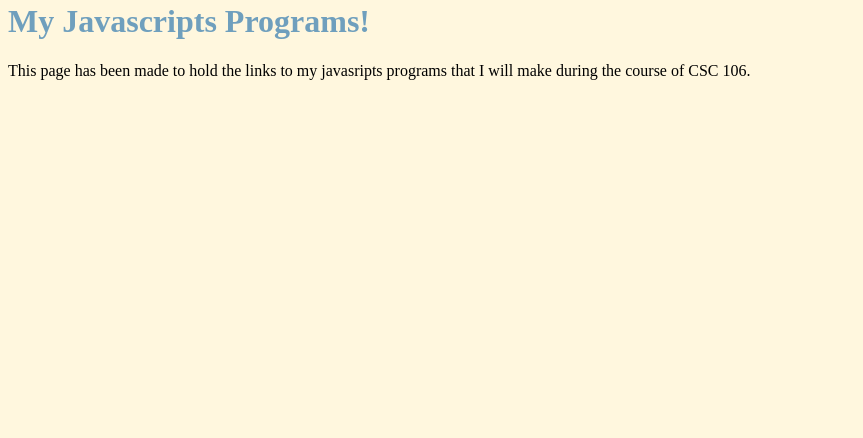
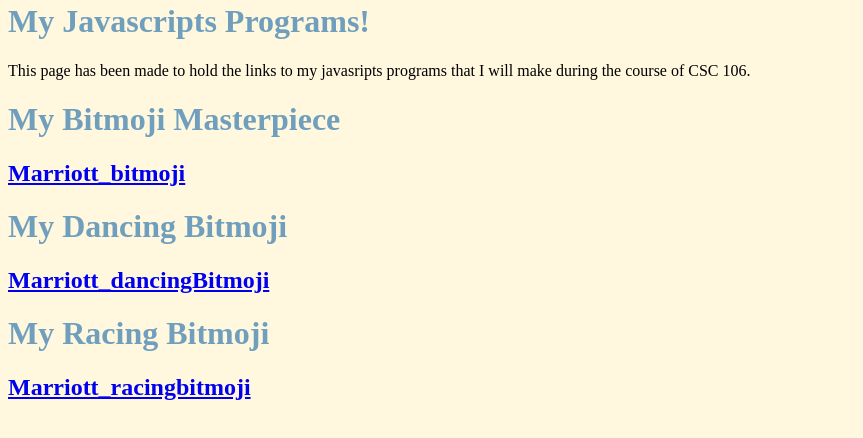
Before and after one commit to cmarriott267/cmarriott267.github.io, a plain HTML site: page javascripts.html in a window 1280 px wide. Shown: the part 308-746 px from the top of the page, without its empty margins (0-863 px from the left). Drawn offline with Linux system fonts and the light colour scheme; a script that the page names is missing.

Commit message:
Update javascripts.html

```diff
--- a/javascripts.html
+++ b/javascripts.html
@@ -44,7 +44,24 @@
         This page has been made to hold the links to my javasripts programs that I will make during the course of CSC 106.
         </p>
 
-    </body>
+    <h1>My Bitmoji Masterpiece</h1>
+
+        <p>
+            <h2><a href="https://www.khanacademy.org/computer-programming/marriott_bitmoji/6515318737043456">Marriott_bitmoji</a></h2><script src="https://www.khanacademy.org/computer-programming/marriott_bitmoji/6515318737043456/embed.js?editor=no&buttons=no&author=no&embed=yes"></script>
+        </p>
+
+<h1>My Dancing Bitmoji</h1>
+
+<p>
+    <h2><a href="https://www.khanacademy.org/computer-programming/marriott_dancingbitmoji/6516366855864320">Marriott_dancingBitmoji</a></h2><script src="https://www.khanacademy.org/computer-programming/marriott_dancingbitmoji/6516366855864320/embed.js?editor=no&buttons=no&author=no&embed=yes"></script>
+</p>
+
+<h1>My Racing Bitmoji</h1>
+<p>
+    <h2><a href="https://www.khanacademy.org/computer-programming/marriott_racingbitmoji/5955933455482880">Marriott_racingbitmoji</a></h2><script src="https://www.khanacademy.org/computer-programming/marriott_racingbitmoji/5955933455482880/embed.js?editor=no&buttons=no&author=no&embed=yes"></script>
+</p>
+
+</body>
 
   </div>
 
```
